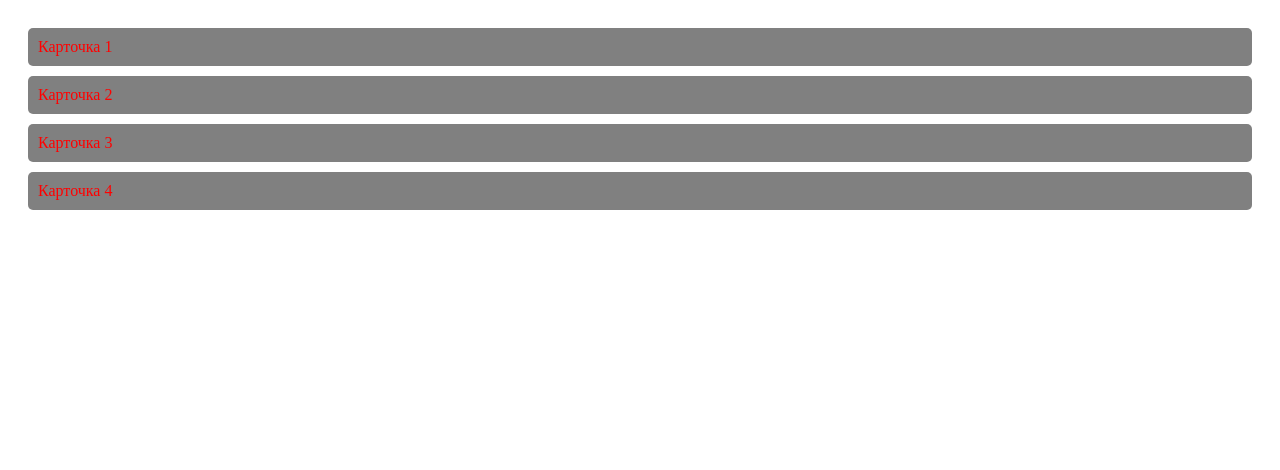
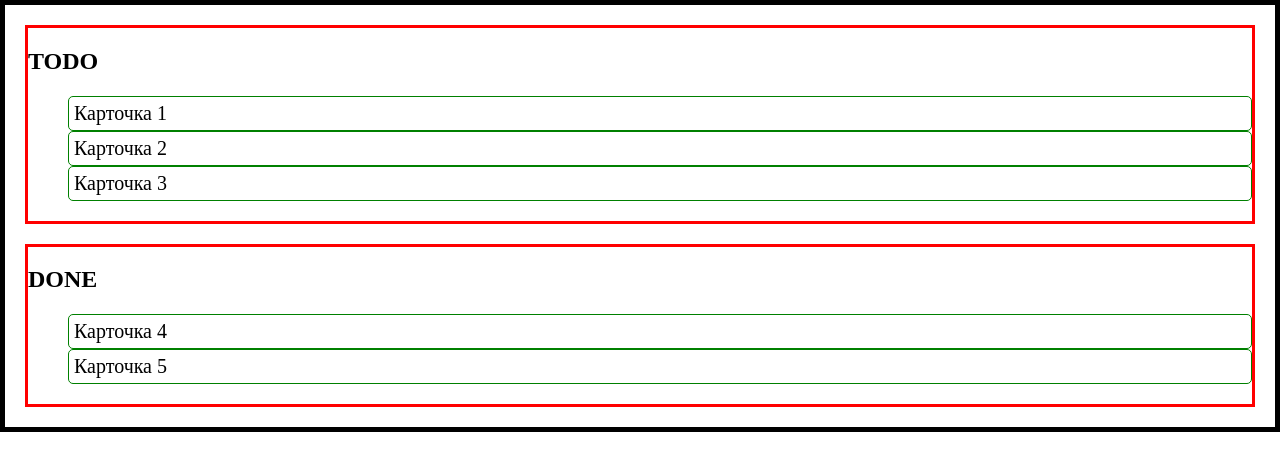
Before and after one commit to Vyacheslav-hub/Drag-and-Drop, a website built with webpack: page src/index.html in a window 1280 px wide. Built offline with nearby package versions, Linux system fonts and the light colour scheme.

Commit message:
Добавил файлы для реализации задания

```diff
--- a/src/css/style.css
+++ b/src/css/style.css
@@ -1,18 +1,63 @@
-body {
+@import 'normalize.css';
+
+.boards {
+    display: flex;
+    flex-direction: column;
+    gap: 20px;
     padding: 20px;
+    border: 5px solid black;
+}
+
+.board {
+    border: 3px solid red;
 }
 
 .container {
-    display: flex;
-    flex-direction: column;
-    gap: 10px;
-    min-width: 100%;
-
+    font-size: 20px;
+    list-style-type: none;
 }
 
 .card {
-    padding: 10px;
-    background-color: gray;
-    color: red;
+    border: 1px solid green;
     border-radius: 5px;
+    padding: 5px;
 }
+
+/*.container {*/
+/*    display: flex;*/
+/*    flex-direction: column;*/
+/*    gap: 10px;*/
+/*    list-style-type: none;*/
+/*}*/
+
+
+/*.card {*/
+/*    position: relative;*/
+/*    padding: 10px;*/
+/*    border: 2px solid #ddd;*/
+/*    border-radius: 16px;*/
+/*    background: #fff;*/
+/*    transition: 0.25s ease;*/
+/*    overflow: hidden;*/
+/*}*/
+
+/*.card.drag-over {*/
+/*    transform: translateY(-6px) scale(1.04);*/
+/*    border-color: #8b5cf6;*/
+/*    background: #faf7ff;*/
+/*    box-shadow:*/
+/*            0 0 0 3px rgba(139, 92, 246, 0.15),*/
+/*            0 15px 40px rgba(139, 92, 246, 0.25);*/
+/*}*/
+
+/*.card.drag-over::after {*/
+/*    content: '';*/
+/*    position: absolute;*/
+/*    inset: 0;*/
+/*    background: radial-gradient(*/
+/*            circle at center,*/
+/*            rgba(139, 92, 246, 0.15),*/
+/*            transparent 65%*/
+/*    );*/
+/*    pointer-events: none;*/
+/*}*/
--- a/src/index.html
+++ b/src/index.html
@@ -8,11 +8,28 @@
     <title>Drag-and-Drop</title>
 </head>
 <body>
-<div class="container">
-    <div class="card" draggable="true">Карточка 1</div>
-    <div class="card" draggable="true">Карточка 2</div>
-    <div class="card" draggable="true">Карточка 3</div>
-    <div class="card" draggable="true">Карточка 4</div>
+<div class="boards">
+    <div class="board">
+        <h2>TODO</h2>
+        <ul class="container" id="todo">
+            <li class="card">Карточка 1</li>
+            <li class="card">Карточка 2</li>
+            <li class="card">Карточка 3</li>
+        </ul>
+    </div>
+    <div class="board">
+        <h2>DONE</h2>
+        <ul class="container" id="done">
+            <li class="card">Карточка 4</li>
+            <li class="card">Карточка 5</li>
+        </ul>
+    </div>
 </div>
+<!--<ul class="container">-->
+<!--    <li id="card-1" class="card" draggable="true">Карточка 1</li>-->
+<!--    <li id="card-2" class="card" draggable="true">Карточка 2</li>-->
+<!--    <li id="card-3" class="card" draggable="true">Карточка 3</li>-->
+<!--    <li id="card-4" class="card" draggable="true">Карточка 4</li>-->
+<!--</ul>-->
 </body>
 </html>
--- a/src/js/app.js
+++ b/src/js/app.js
@@ -1 +1,51 @@
 import "../css/style.css";
+
+import Sortable from "sortablejs";
+
+const todo = document.querySelector('#todo');
+
+const done = document.querySelector('#done');
+
+new Sortable(todo, {
+    animation: 250,
+    group: 'cards'
+});
+
+new Sortable(done, {
+    animation: 250,
+    group: 'cards'
+});
+// const cards = document.querySelectorAll('.card');
+//
+// cards.forEach(card => {
+//     card.addEventListener('dragstart', (e) => {
+//         e.dataTransfer.setData('text/plain', card.id);
+//         console.log(`взял карточку ${card.id}`);
+//
+//     });
+//
+//     card.addEventListener('dragover', (e) => {
+//         e.preventDefault();
+//         console.log(`над карточкой ${card.id}`);
+//     });
+//
+//     card.addEventListener('drop', (e) => {
+//         const id = e.dataTransfer.getData('text/plain');
+//         const elem = document.getElementById(id);
+//         card.classList.remove('drag-over');
+//         card.before(elem);
+//         console.log(`бросил карточку ${id}`);
+//         console.log(`на элементом ${card.id}`)
+//         console.log(elem)
+//     });
+//
+//     card.addEventListener('dragenter', () => {
+//         card.classList.add('drag-over');
+//         console.log(`Зашёл на карточку ${card.id}`);
+//     });
+//
+//     card.addEventListener('dragleave', () => {
+//         card.classList.remove('drag-over');
+//         console.log(`Ушёл с карточки ${card.id}`);
+//     });
+// })
```
Also changed, not shown: src/state/boardState.js (added, +67 -0 lines), src/components/Board/Board.css (added), src/components/Board/Board.js (added), src/components/Card/Card.css (added), src/components/Card/Card.js (added), src/components/Column/ Column.css (added), src/components/Column/Column.js (added), src/dragAndDrop/dragAndDrop.js (added), src/storage/storage.js (added).
